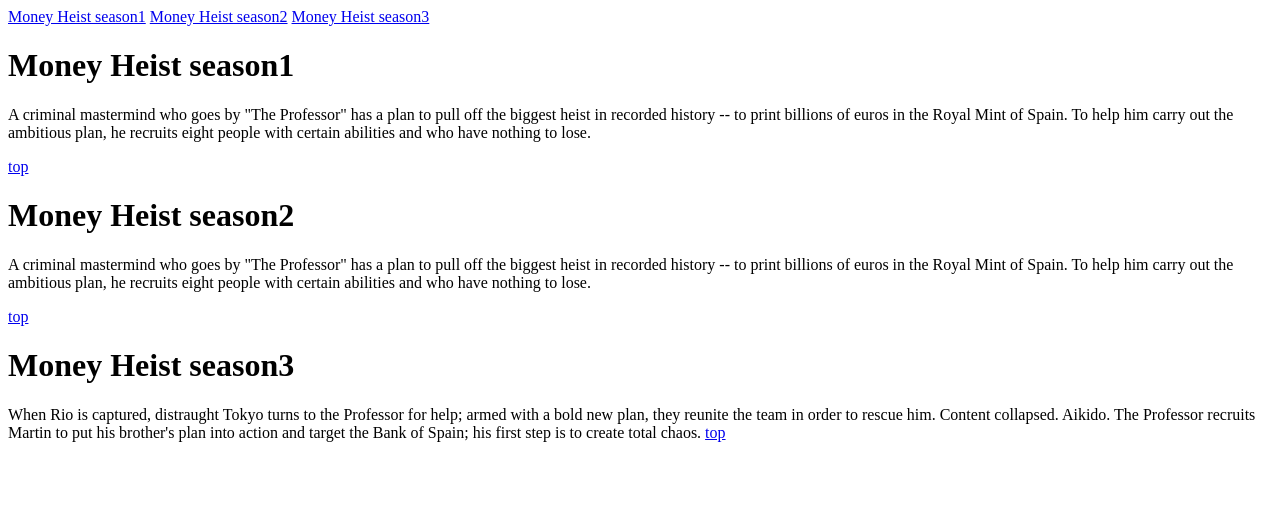
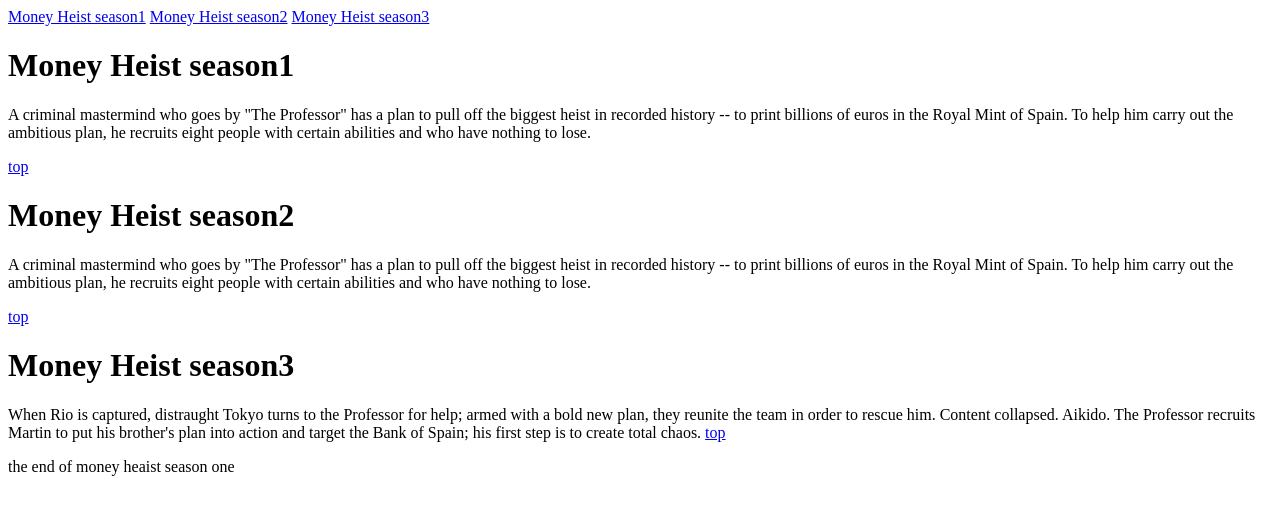
Before and after one commit to saikumarreddy12/www, a plain HTML site: page index.html in a window 1280 px wide. Drawn offline with Linux system fonts and the light colour scheme.

Commit message:
Update index.html

```diff
--- a/index.html
+++ b/index.html
@@ -51,6 +51,7 @@
 
             <a href="#top">top</a>
             </p>
+      <p>the end of money heaist season one</p>
 
       </body>
     </html>
```
